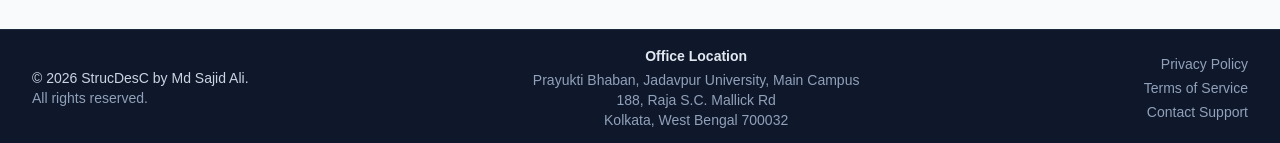
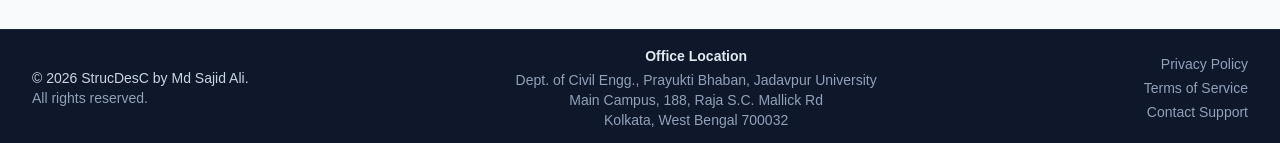
Before and after one commit to engg-sajid/StrucDesC, a Next.js app: page / in a window 1280 px wide. Shown: the part 1327-1470 px from the top of the page. Built offline with nearby package versions, Linux system fonts and the light colour scheme.

Commit message:
Corrected Footer

```diff
--- a/src/components/Footer.tsx
+++ b/src/components/Footer.tsx
@@ -13,8 +13,8 @@ export default function Footer() {
         {/* Center Column: Address */}
         <div className="text-center mb-4 md:mb-0">
           <p className="font-semibold text-slate-200 mb-1">Office Location</p>
-          <p>Prayukti Bhaban, Jadavpur University, Main Campus</p>
-          <p>188, Raja S.C. Mallick Rd</p>
+          <p>Dept. of Civil Engg., Prayukti Bhaban, Jadavpur University</p>
+          <p>Main Campus, 188, Raja S.C. Mallick Rd</p>
           <p>Kolkata, West Bengal 700032</p>
         </div>
 
```
